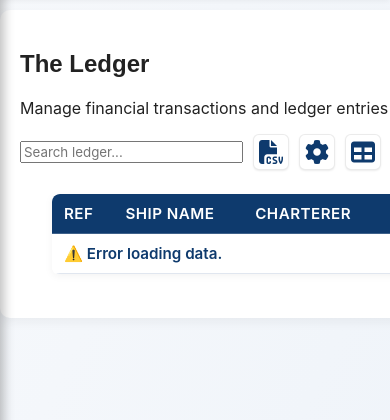
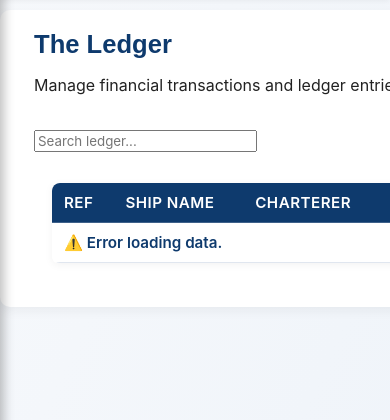
Before and after one commit to RayWalsh/Deepblue_demuro, a Flask app: page /ledger in a window 390 px wide. Shown: the part 60-480 px from the top of the page. Run offline with Flask 3, Linux system fonts and the light colour scheme; the visitor is signed in with stand-in values (Sample User, id 1).

Commit message:
🧭 Unify Ledger Header with Mailbox Manager Design
•	Replaced .ledger-header with .email-rules-header for consistent styling 	•	Reused shared layout from pages.css (Mailbox Manager header CSS) 	•	Preserved existing buttons — CSV export, Settings, and View toggle 	•	Ensures Ledger header matches MailBox Manager look and responsive behaviour across devices

```diff
--- a/templates/ledger.html
+++ b/templates/ledger.html
@@ -5,11 +5,11 @@
 <link rel="stylesheet" href="{{ url_for('static', filename='css/ledger.css') }}">
 
 <section class="ledger-section">
-  <!-- ===== HEADER ===== -->
-  <div class="ledger-header">
+  <!-- ===== HEADER (Unified with Mailbox Manager) ===== -->
+<div class="email-rules-header">
   <div class="header-left">
     <h1>The Ledger</h1>
-      <p class="ledger-subtitle">
+    <p class="mailbox-subtitle">
       Manage financial transactions and ledger entries for Deep Blue.
     </p>
   </div>
@@ -22,15 +22,12 @@
       placeholder="Search ledger..."
       title="Filter ledger rows"
     />
-
     <button id="exportCSVBtn" class="header-add-btn" title="Export to CSV">
       <i class="fas fa-file-csv"></i>
     </button>
-
     <button id="openSettingsBtn" class="header-add-btn" title="Settings">
       <i class="fas fa-cog"></i>
     </button>
-
     <button id="toggleViewBtn" class="header-add-btn" title="Switch View">
       <i class="fas fa-table"></i>
     </button>
```
Lines whose indentation alone changed are shown as unchanged.
